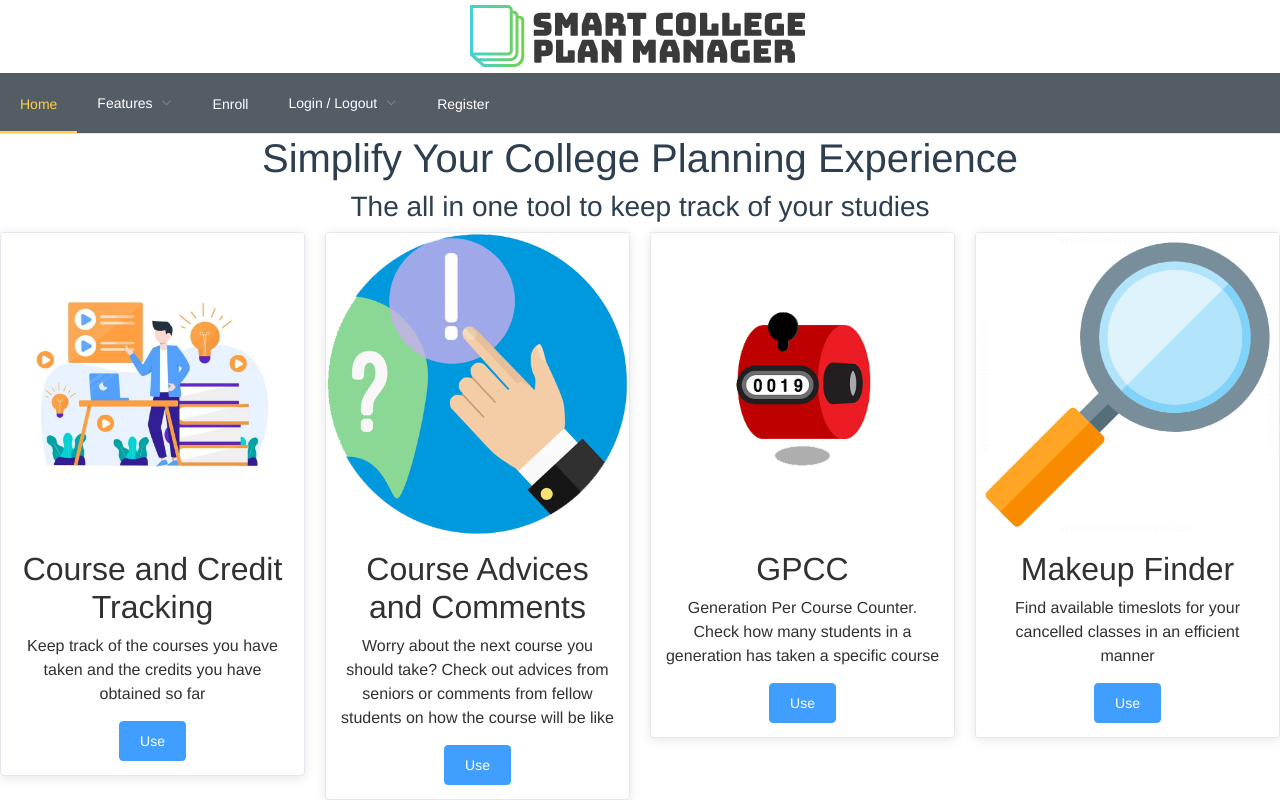
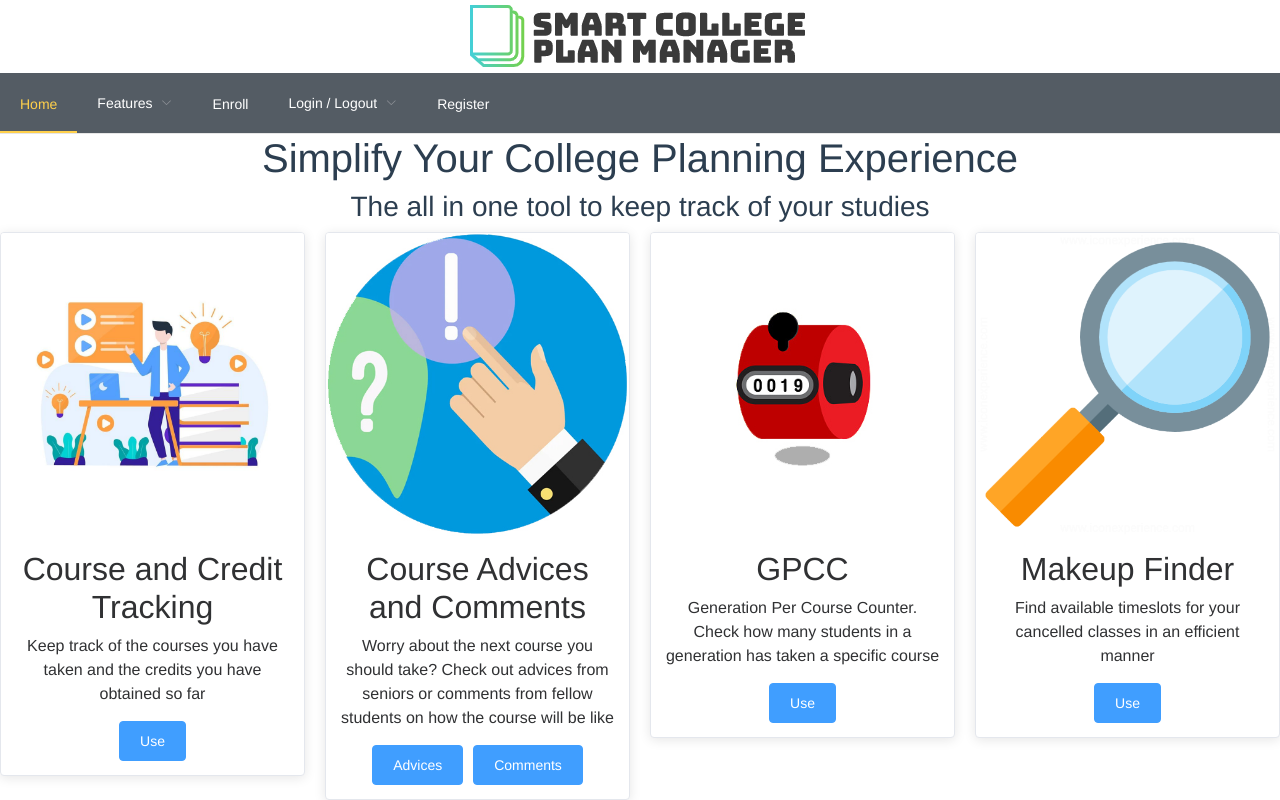
Before and after one commit to Ephemeral30639/scpm-frontend, a Vue app: page / in a window 1280 px wide. Built offline with nearby package versions, Linux system fonts and the light colour scheme.

Commit message:
Added click event to homepage's feature card buttons

```diff
--- a/src/App.vue
+++ b/src/App.vue
@@ -18,7 +18,7 @@
 
     <el-submenu index="features">
       <template #title>Features</template>
-      <el-menu-item index="/takencourses60"><router-link style="text-decoration: none; color: inherit;" to='/takencourses60'>Course and Credit Tracking</router-link></el-menu-item>
+      <el-menu-item index="/takencoursesjunction"><router-link style="text-decoration: none; color: inherit;" to='/takencoursesjunction'>Course and Credit Tracking</router-link></el-menu-item>
       <el-submenu inddex="advice and comments">
         <template #title>Advice and Comments</template>
           <el-menu-item index="/courseadvice"><router-link style="text-decoration: none; color: inherit;" to='/courseadvice'>Course Advice</router-link></el-menu-item>
--- a/src/views/Home.vue
+++ b/src/views/Home.vue
@@ -15,7 +15,7 @@
         <h2>Course and Credit Tracking</h2>
         <span>Keep track of the courses you have taken and the credits you have obtained so far</span>
         <div class="center" style="padding-top: 15px;">
-          <el-button type="primary">Use</el-button>
+          <el-button type="primary" @click="featureCardsUseButtons('takencourses')">Use</el-button>
         </div>
       </div>
     </el-card>
@@ -30,7 +30,8 @@
         <h2>Course Advices and Comments</h2>
         <span>Worry about the next course you should take? Check out advices from seniors or comments from fellow students on how the course will be like</span>
         <div class="center" style="padding-top: 15px;">
-          <el-button type="primary">Use</el-button>
+          <el-button type="primary" @click="featureCardsUseButtons('advice')">Advices</el-button>
+          <el-button type="primary" @click="featureCardsUseButtons('comment')">Comments</el-button>
         </div>
       </div>
     </el-card>
@@ -45,7 +46,7 @@
         <h2>GPCC</h2>
         <span>Generation Per Course Counter. Check how many students in a generation has taken a specific course</span>
         <div class="center" style="padding-top: 15px;">
-          <el-button type="primary">Use</el-button>
+          <el-button type="primary" @click="featureCardsUseButtons('GPCC')">Use</el-button>
         </div>
       </div>
     </el-card>
@@ -60,7 +61,7 @@
         <h2>Makeup Finder</h2>
         <span>Find available timeslots for your cancelled classes in an efficient manner</span>
         <div class="center" style="padding-top: 15px;">
-          <el-button type="primary">Use</el-button>
+          <el-button type="primary" @click="featureCardsUseButtons('makeup')">Use</el-button>
         </div>
       </div>
     </el-card>
@@ -80,6 +81,25 @@
     methods: {
       handleSelect(key, keyPath) {
         console.log(key, keyPath);
+      },
+      featureCardsUseButtons(feature){
+        switch(feature){
+          case 'takencourses':
+            this.$router.push({path: '/takencoursesjunction'})
+            break
+          case 'advice':
+            this.$router.push({path: '/courseadvice'})
+            break
+          case 'comment':
+            this.$router.push({path: '/coursecomment'})
+            break
+          case 'GPCC':
+            this.$router.push({path: '/gpcc'})
+            break
+          case 'makeup':
+            this.$router.push({path: '/makeup'})
+            break
+        }
       }
     }
   }
```
